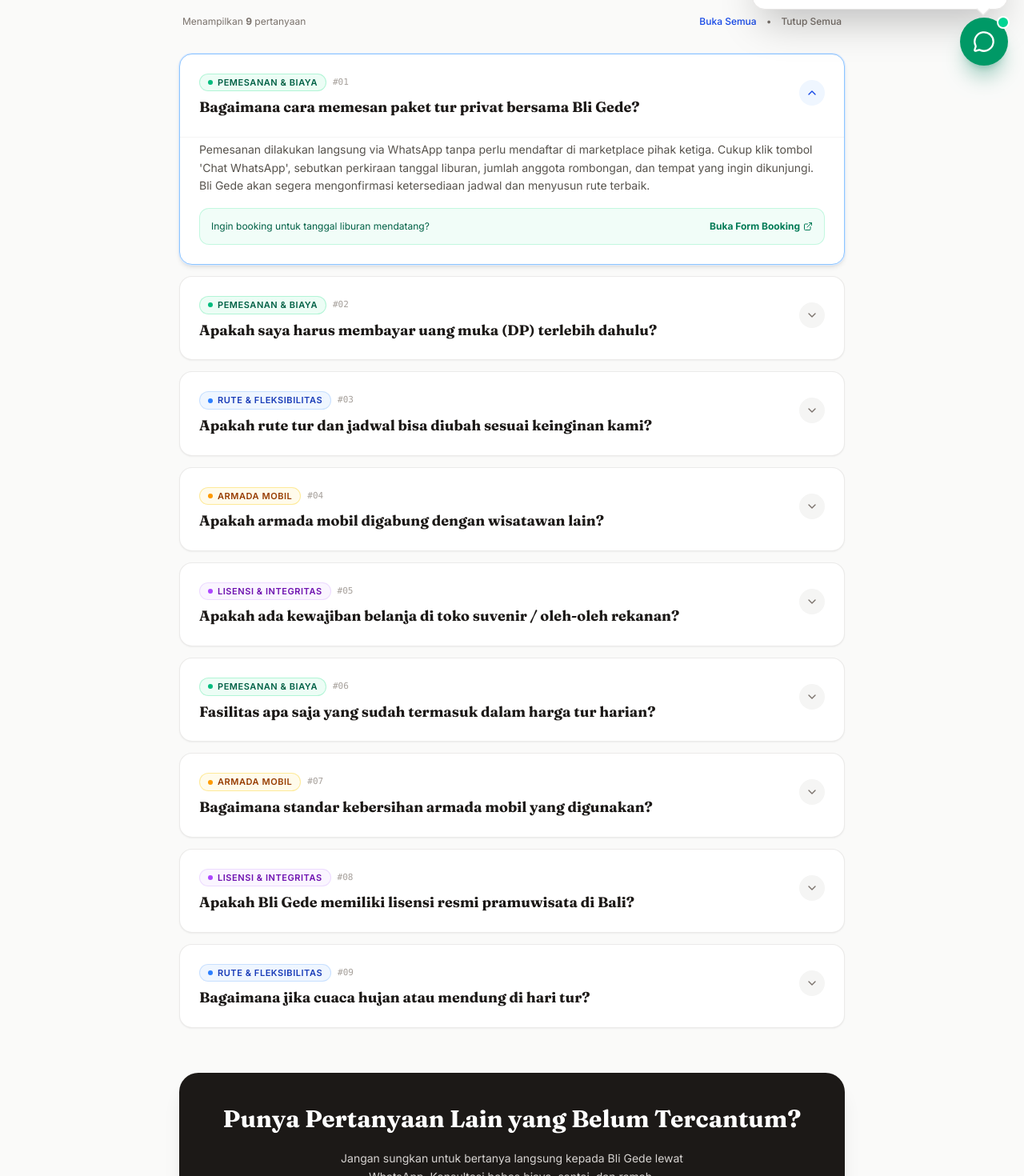
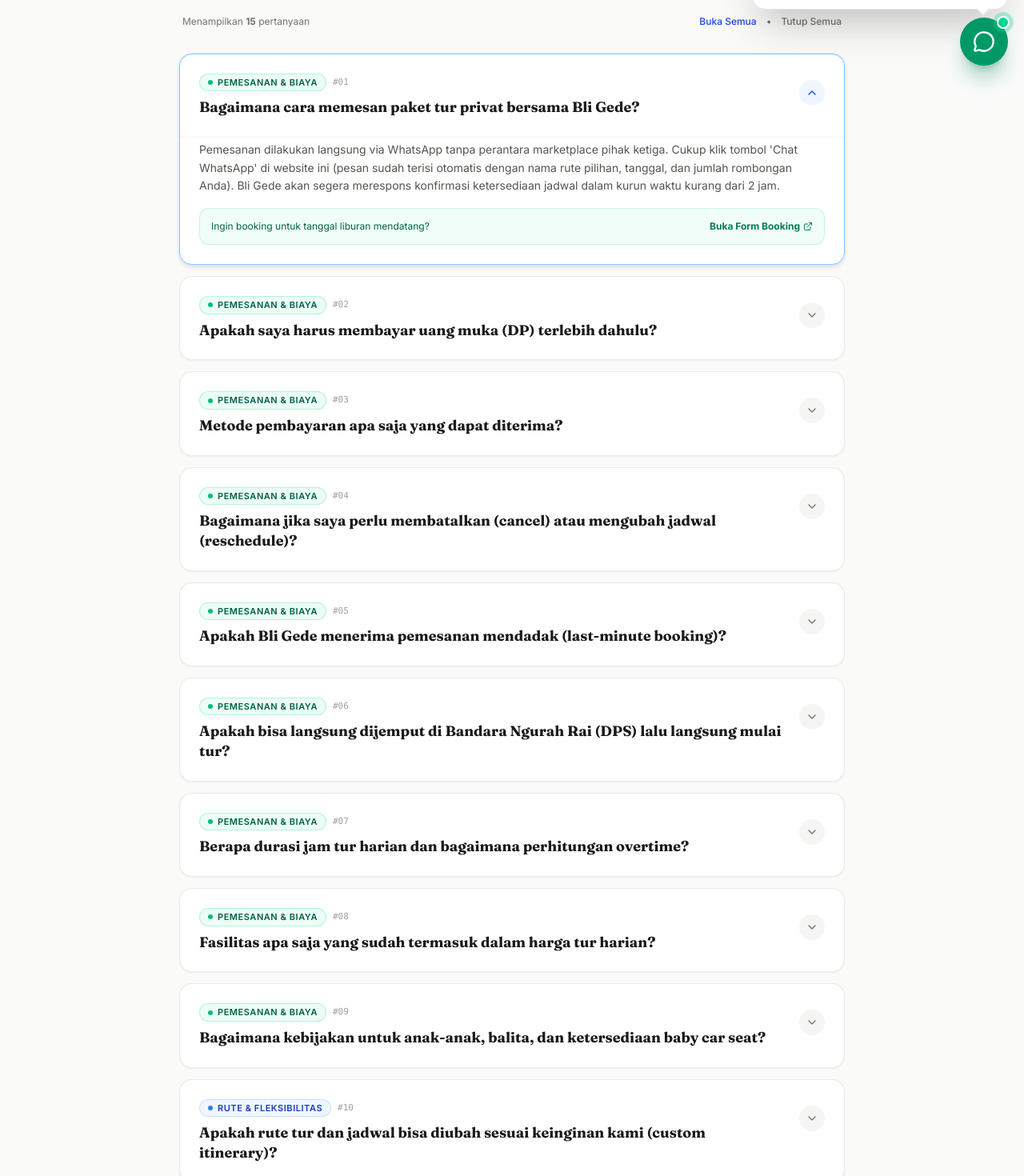
Before and after one commit to sumestawsome/gedebaliguide, a Next.js app: page /faq in a window 1280 px wide. Shown: the part 698-2168 px from the top of the page at 80% size. Built offline with nearby package versions, Linux system fonts and the light colour scheme.

Commit message:
feat(faq): enrich booking FAQs with comprehensive details on payments, rescheduling, pickups, and policies

```diff
--- a/src/data/mock-faq.ts
+++ b/src/data/mock-faq.ts
@@ -11,62 +11,104 @@
     category: "booking",
     question: "Bagaimana cara memesan paket tur privat bersama Bli Gede?",
     answer:
-      "Pemesanan dilakukan langsung via WhatsApp tanpa perlu mendaftar di marketplace pihak ketiga. Cukup klik tombol 'Chat WhatsApp', sebutkan perkiraan tanggal liburan, jumlah anggota rombongan, dan tempat yang ingin dikunjungi. Bli Gede akan segera mengonfirmasi ketersediaan jadwal dan menyusun rute terbaik.",
+      "Pemesanan dilakukan langsung via WhatsApp tanpa perantara marketplace pihak ketiga. Cukup klik tombol 'Chat WhatsApp' di website ini (pesan sudah terisi otomatis dengan nama rute pilihan, tanggal, dan jumlah rombongan Anda). Bli Gede akan segera merespons konfirmasi ketersediaan jadwal dalam kurun waktu kurang dari 2 jam.",
   },
   {
     id: "faq-2",
     category: "booking",
     question: "Apakah saya harus membayar uang muka (DP) terlebih dahulu?",
     answer:
-      "Tidak wajib untuk sebagian besar tur darat privat di Bali. Anda bisa melakukan pembayaran penuh secara tunai (Cash) atau transfer saat bertemu langsung dengan Bli Gede di hari penjemputan. Kami mengutamakan rasa saling percaya dan kemudahan bagi tamu.",
+      "Tidak wajib untuk sebagian besar paket tur darat privat di Bali. Anda bisa melakukan pembayaran penuh secara tunai (Cash) atau transfer saat bertemu langsung dengan Bli Gede di hari penjemputan. Kami mengutamakan rasa saling percaya dan kemudahan bagi para tamu.",
   },
   {
     id: "faq-3",
-    category: "routes",
-    question: "Apakah rute tur dan jadwal bisa diubah sesuai keinginan kami?",
+    category: "booking",
+    question: "Metode pembayaran apa saja yang dapat diterima?",
     answer:
-      "Tentu saja! Keunggulan utama tur privat bersama Bli Gede adalah fleksibilitas 100%. Anda tidak terikat jadwal kaku seperti tur rombongan bus. Ingin berlama-lama memotret di sawah Tegalalang, berhenti santai minum kopi kelapa, atau melewati objek wisata tertentu? Semua bisa disesuaikan di jalan.",
+      "Kami menerima pembayaran Tunai Rupiah (IDR), scan QRIS (GoPay, OVO, Dana, BCA, Livin Mandiri), serta transfer bank lokal (BCA / Mandiri). Untuk wisatawan mancanegara, pembayaran tunai dalam mata uang asing (USD, AUD, EUR, SGD) juga dapat diterima berdasarkan kurs resmi yang berlaku di hari tur.",
   },
   {
     id: "faq-4",
-    category: "vehicle",
-    question: "Apakah armada mobil digabung dengan wisatawan lain?",
+    category: "booking",
+    question: "Bagaimana jika saya perlu membatalkan (cancel) atau mengubah jadwal (reschedule)?",
     answer:
-      "Sama sekali tidak digabung. Setiap pemesanan adalah 100% Tur Privat murni. Seluruh kabin mobil ber-AC dingin hanya diisi oleh rombongan keluarga atau pasangan Anda sendiri demi privasi, ketenangan, dan kenyamanan optimal.",
+      "Sangat fleksibel dan tanpa denda! Jika ada perubahan tiket pesawat, urusan mendadak, atau kondisi kesehatan yang kurang baik, Anda cukup mengabari Bli Gede lewat WhatsApp minimal 12 hingga 24 jam sebelum waktu penjemputan. Kami akan mengatur ulang tanggal sesuai jadwal yang tersedia tanpa hangusnya biaya apa pun.",
   },
   {
     id: "faq-5",
-    category: "culture",
-    question: "Apakah ada kewajiban belanja di toko suvenir / oleh-oleh rekanan?",
+    category: "booking",
+    question: "Apakah Bli Gede menerima pemesanan mendadak (last-minute booking)?",
     answer:
-      "Sama sekali TIDAK ADA. Bli Gede memegang teguh komitmen integritas bebas toko komisi (No Forced Shopping). Kami tidak akan mengarahkan Anda ke galeri perak atau toko kopi rekanan hanya untuk mengejar komisi calo. Seluruh waktu tur adalah untuk kesenangan destinasi Anda.",
+      "Ya, kami menerima pemesanan H-1 bahkan di hari yang sama (same-day), asalkan jadwal Bli Gede dan armada mobil sedang tidak bertugas melayani tamu lain. Segera hubungi via WhatsApp untuk mengecek ketersediaan hari ini.",
   },
   {
     id: "faq-6",
     category: "booking",
-    question: "Fasilitas apa saja yang sudah termasuk dalam harga tur harian?",
+    question: "Apakah bisa langsung dijemput di Bandara Ngurah Rai (DPS) lalu langsung mulai tur?",
     answer:
-      "Harga paket sudah mencakup: unit mobil ber-AC dingin dan bersih, bahan bakar minyak (BBM), jasa pemandu berlisensi resmi (Bli Gede), biaya parkir di semua lokasi, serta air mineral botol dingin gratis setiap hari tur.",
+      "Bisa sekali! Bli Gede sering melayani tamu yang mendarat pagi hari di Bandara Internasional I Gusti Ngurah Rai (DPS). Bli Gede akan menunggu di area kedatangan dengan papan nama (name sign), koper dan bagasi dimasukkan aman ke dalam mobil, dan Anda bisa langsung memulai wisata tanpa membuang waktu santai di hotel.",
   },
   {
     id: "faq-7",
+    category: "booking",
+    question: "Berapa durasi jam tur harian dan bagaimana perhitungan overtime?",
+    answer:
+      "Standar tur harian berdurasi 10 hingga 11 jam penuh (misal: pukul 08.30 hingga 18.30 atau 19.30). Jika Anda ingin menikmati makan malam santai atau menonton pertunjukan tari tambahan sehingga melebihi durasi standar, biaya overtime sangat terjangkau yaitu Rp50.000 per jam, tanpa biaya tersembunyi.",
+  },
+  {
+    id: "faq-8",
+    category: "booking",
+    question: "Fasilitas apa saja yang sudah termasuk dalam harga tur harian?",
+    answer:
+      "Harga paket sudah mencakup: unit mobil ber-AC dingin dan bersih, bahan bakar minyak (BBM), jasa pengemudi sekaligus pemandu berlisensi resmi HPI (Bli Gede), biaya parkir di semua objek wisata, tiket tol Bali Mandara (jika melintas), serta air mineral botol dingin gratis setiap hari tur. Tidak termasuk: tiket masuk objek wisata dan biaya makan siang pribadi tamu.",
+  },
+  {
+    id: "faq-9",
+    category: "booking",
+    question: "Bagaimana kebijakan untuk anak-anak, balita, dan ketersediaan baby car seat?",
+    answer:
+      "Anak-anak di bawah usia 5 tahun tidak dikenakan biaya tambahan selama kapasitas kursi mobil masih mencukupi. Untuk kenyamanan keluarga dengan balita, kami dapat menyediakan baby car seat (kursi pengaman bayi) secara gratis dengan konfirmasi terlebih dahulu saat pemesanan.",
+  },
+  {
+    id: "faq-10",
+    category: "routes",
+    question: "Apakah rute tur dan jadwal bisa diubah sesuai keinginan kami (custom itinerary)?",
+    answer:
+      "Tentu saja! Keunggulan utama tur privat bersama Bli Gede adalah fleksibilitas 100%. Anda tidak terikat jadwal kaku seperti tur rombongan bus. Ingin berlama-lama memotret di sawah Tegalalang, berhenti santai minum kelapa muda di tepi bukit, atau menggabungkan objek wisata dari rute berbeda? Bli Gede siap mengatur susunan rute yang paling searah dan efisien waktu.",
+  },
+  {
+    id: "faq-11",
+    category: "routes",
+    question: "Bagaimana jika cuaca hujan atau mendung di hari tur?",
+    answer:
+      "Bli Gede selalu memantau radar cuaca BMKG dan satelit harian Bali. Jika salah satu destinasi pegunungan diguyur hujan lebat, Bli Gede akan secara proaktif menawarkan rute alternatif terbaik (misalnya: museum seni ber-AC, galeri perak celuk, pura beratap, pertunjukan tari budaya, atau kafe berpanorama estetik) agar liburan Anda tetap berkesan.",
+  },
+  {
+    id: "faq-12",
+    category: "vehicle",
+    question: "Apakah armada mobil digabung dengan wisatawan lain?",
+    answer:
+      "Sama sekali tidak pernah digabung. Setiap pemesanan adalah 100% Tur Privat murni. Seluruh kabin mobil ber-AC dingin hanya diisi oleh rombongan keluarga atau pasangan Anda sendiri demi privasi, ketenangan, dan kenyamanan optimal.",
+  },
+  {
+    id: "faq-13",
     category: "vehicle",
     question: "Bagaimana standar kebersihan armada mobil yang digunakan?",
     answer:
-      "Armada kami (Toyota Avanza Veloz / Innova Reborn) selalu dibersihkan dan dicuci setiap hari sebelum menjemput tamu. Dilengkapi AC double blower yang dingin, kabin wangi segar bebas asap rokok (100% non-smoking), serta soket charger smartphone multi-port.",
+      "Armada kami (Toyota Avanza Veloz untuk 1-4 tamu atau Toyota Innova Reborn untuk kenyamanan ekstra) selalu dicuci luar-dalam sebelum menjemput Anda. Dilengkapi AC double blower yang dingin, kabin harum segar tanpa bau rokok (100% non-smoking car), serta soket fast-charging untuk smartphone Anda.",
   },
   {
-    id: "faq-8",
+    id: "faq-14",
+    category: "culture",
+    question: "Apakah ada kewajiban belanja di toko suvenir / oleh-oleh rekanan?",
+    answer:
+      "Sama sekali TIDAK ADA. Bli Gede memegang teguh komitmen integritas 'No Forced Shopping' (Bebas Belanja Paksa). Kami tidak akan pernah mengarahkan Anda ke galeri perak atau toko kopi rekanan hanya demi mengejar komisi perantara. Seluruh waktu tur sepenuhnya milik Anda untuk menikmati destinasi wisata pilihan.",
+  },
+  {
+    id: "faq-15",
     category: "culture",
     question: "Apakah Bli Gede memiliki lisensi resmi pramuwisata di Bali?",
     answer:
-      "Ya, Gede Sudiartana mengantongi lisensi resmi Himpunan Pramuwisata Indonesia (HPI) DPD Bali dengan No. Registrasi HPI-BALI-2015-8849 yang terdaftar aktif di Dinas Pariwisata Provinsi Bali, serta berhak memandu di seluruh pura sakral utama Pulau Dewata.",
-  },
-  {
-    id: "faq-9",
-    category: "routes",
-    question: "Bagaimana jika cuaca hujan atau mendung di hari tur?",
-    answer:
-      "Bli Gede memantau radar cuaca harian Bali. Jika salah satu destinasi pegunungan diguyur hujan lebat, Bli Gede akan menawarkan alternatif rute terbaik (misal: museum seni indoor, galeri perak tradisional, pertunjukan tari budaya, atau kafe estetik beratap) agar Anda tetap nyaman bertamasya.",
+      "Ya, Gede Sudiartana mengantongi lisensi resmi Himpunan Pramuwisata Indonesia (HPI) DPD Bali dengan No. Registrasi HPI-BALI-2015-8849 yang terdaftar aktif di Dinas Pariwisata Provinsi Bali, serta memiliki hak dan kualifikasi resmi memandu di seluruh pura sakral utama Pulau Dewata.",
   },
 ];
```
